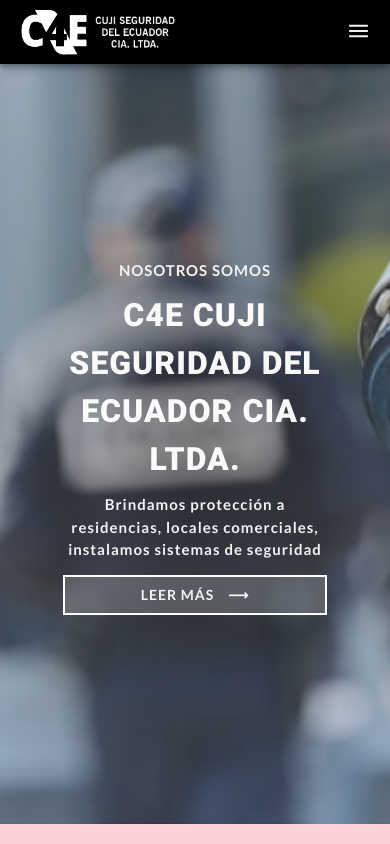
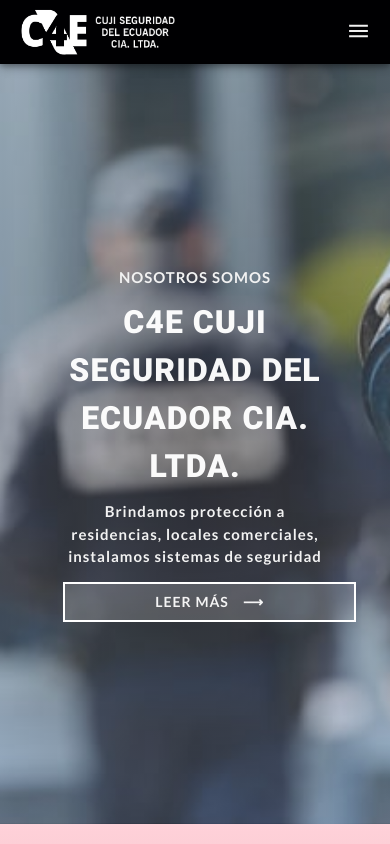
Before and after one commit to SeguridadC4E/web_c4e, a React (Vite) app: page / in a window 390 px wide. Shown: the top 844 px of the page. Built offline with nearby package versions, Linux system fonts and the light colour scheme.

Commit message:
se agrega responsive al botton de la portada y cambios de px a em y rem

```diff
--- a/src/components/Headboard.css
+++ b/src/components/Headboard.css
@@ -1,4 +1,5 @@
 .header{
+	color: var(--color-light-gray);
 	background-color: var(--color-logo-dark);
 	box-shadow: 0 .125rem .625rem 0 rgba(0,0,0,.4), 0 .125rem .3125rem 0 rgba(0,0,0,.2);
 
@@ -12,6 +13,7 @@
 	left:0;
 	padding: 0.5em 5%;
 	z-index: 1;
+	width: 100%;
 }
 
 .header-menu{
--- a/src/index.css
+++ b/src/index.css
@@ -261,7 +261,7 @@ body {
 }
 
 @media only screen and ( max-width: 48rem ){
-	.header-menu{
+  .header-menu{
 		display: flex;
     width: 25px;
     height: 35px;
@@ -297,7 +297,9 @@ body {
     font-size: 1rem;
   }
 
+/*Main*/
   .section-front{
+    align-items:center;
     width: 100%;
   }
   .section-front div {
@@ -305,4 +307,7 @@ body {
     width: 75vw;
     text-align: center;
   }
+  .section-front-button{
+    max-width: 100%;
+  }
 }
--- a/src/page/Main.css
+++ b/src/page/Main.css
@@ -11,13 +11,14 @@
   display: flex;
   flex-direction: column;
   justify-content: center;
-  align-items: center;
+  align-items: start;
 
   width: 100%;
   max-width: 100%;
-  min-width: 320px;
+  min-width: 20em;
   height: 90vh;
   position: relative;
+  /* text-align: center; */
 }
 
 .section-front-h1{
@@ -25,7 +26,7 @@
   font-family: var(--type-title);
   font-size: clamp(2rem, 1.2vw, 3rem);
   font-weight: 900;
-  letter-spacing: 1px;
+  letter-spacing: .0625rem;
   line-height: 3rem;
   padding: .3125em 5%;
   text-transform: uppercase;
@@ -42,7 +43,7 @@
   font-weight: 700;
   font-family: var(--second-type);
   font-size: clamp(.9375rem, 1.2vw, 1.5rem);
-  letter-spacing: 1px;
+  letter-spacing: .0625rem;
   padding: 0 5%;
 }
 .section-front-button{
@@ -52,7 +53,9 @@
   font-family: var(--second-type);
   font-size: clamp(.875rem, 1.1vw, 1.25rem);
   font-weight: 700;
-  padding: .5em 1em;
+  letter-spacing: .0625rem;
+  left: 5%;
+  text-transform: uppercase;
 
   display: flex;
   flex-direction: row;
@@ -60,22 +63,21 @@
   align-items: center;
   gap: 1em;
 
-  text-transform: uppercase;
-  letter-spacing: 1px;
-  margin: 1em 5%;
-  width: 400;
+  padding: .5em 1em;
+  margin-top: 1em;
+  max-width: 10.9375em;
 
 }
 .section-front-button spang{
-  font-size: 30px;
-  line-height: 15px;
+  font-size: 1.875rem;
+  line-height: .9375em;
 }
 
-.btn-three {
+.btn-animation {
   transition: all 0.5s;
   position: relative;
 }
-.btn-three::before {
+.btn-animation::before {
   content: '';
   position: absolute;
   top: 0;
@@ -86,11 +88,11 @@
   background-color: rgba(255, 255, 255, 0.183);
   transition: all 0.3s;
 }
-.btn-three:hover::before {
+.btn-animation:hover::before {
   opacity: 0 ;
   transform: scale(0.5,0.5);
 }
-.btn-three::after {
+.btn-animation::after {
   content: '';
   position: absolute;
   top: 0;
@@ -100,12 +102,12 @@
   z-index: 1;
   opacity: 0;
   transition: all 0.3s;
-  border: 1px solid rgba(255, 255, 255, 0.594);
+  border: .0625em solid rgba(255, 255, 255, 0.594);
   transform: scale(1.2,1.2);
 }
-.btn-three:hover::after {
+.btn-animation:hover::after {
   opacity: 1;
-  transform: scale(1,1);
+  transform: scale(1, 1);
 }
 
 
--- a/src/page/Main.jsx
+++ b/src/page/Main.jsx
@@ -10,7 +10,7 @@ const Main = () => {
           <p className='section-front-p'>nosotros somos</p>
           <h1 className='section-front-h1'>c4e cuji seguridad del ecuador cia. ltda.</h1>
           <p className='section-front-text'>Brindamos protección a residencias, locales comerciales, instalamos sistemas de seguridad</p>
-          <Link to='/servicios' className='section-front-button btn-three'>leer más<span>&#10230;</span></Link>
+          <Link to='/servicios' className='section-front-button btn-animation'>leer más<span>&#10230;</span></Link>
         </div>
       </section>
       <section className='section-legend'>
```
